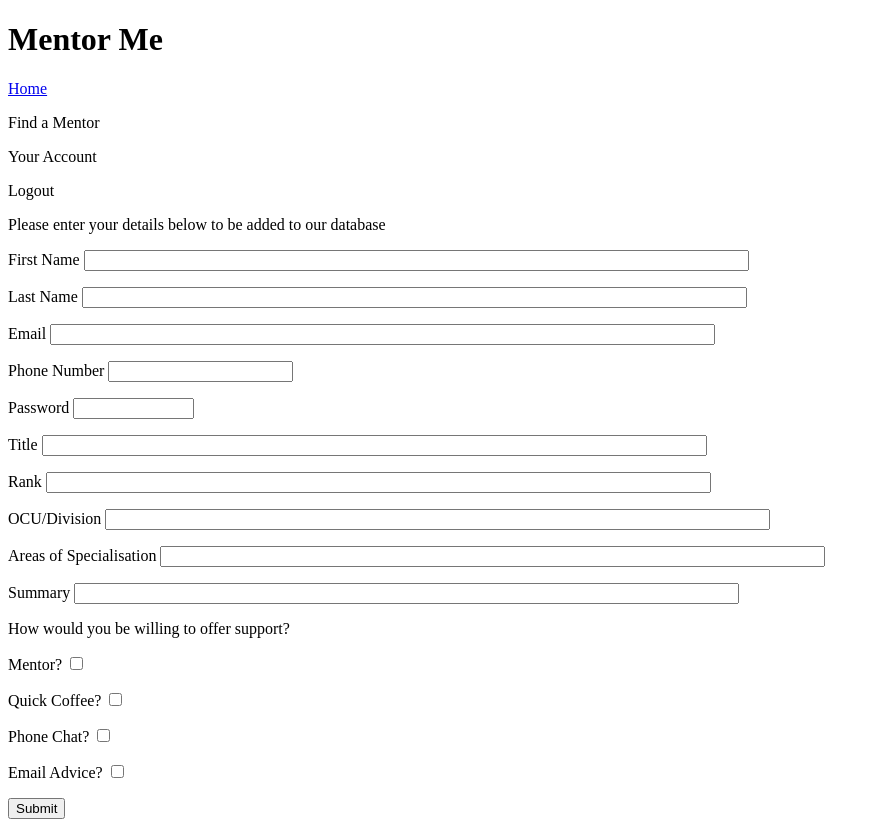
After one commit to AndreasThinks/MentorMe, a Flask app: page /add_user in a window 1280 px wide. The commit adds this page. Shown: the whole page, without its empty margins (0-880 px from the left). Run offline with Flask 2, Linux system fonts and the light colour scheme.

Commit message:
milestone 1 - barebones website, can add to database of mentors (bugs in listing mentors)

```diff
--- a/app/forms.py
+++ b/app/forms.py
@@ -1,3 +1,24 @@
 from flask.ext.wtf import Form
 from wtforms import TextField, BooleanField, PasswordField, IntegerField
 from wtforms.validators import Required, length
+
+class NewMentor(Form):
+    first_name = TextField('First Name', validators = [Required()])
+    last_name = TextField('Last Name', validators = [Required()])
+    email = TextField('Email', validators = [Required()])
+    phone_no = IntegerField('Phone Number')
+    password = PasswordField('Password', validators = [Required()])
+    title = TextField('Job Title', validators = [Required()])
+    rank = TextField('Rank', validators = [Required()])
+    ocu = TextField('OCU / Division', validators = [Required()])
+    specialisations = TextField('Specialisations', validators = [Required()])
+    cv = TextField('CV', validators = [Required()])
+    phone = IntegerField('Phone Chat')
+    mentor = BooleanField('Mentor')
+    coffee = BooleanField('Coffee')
+    phone_chat = BooleanField('Phone Chat')
+    email_chat = BooleanField('Email Chat')
+
+    def __init__(self, *args, **kwargs):
+        kwargs['csrf_enabled'] = False
+        super(NewMentor, self).__init__(*args, **kwargs)
--- /dev/null
+++ b/app/templates/add_user.html
@@ -0,0 +1,27 @@
+{% extends "base.html" %}
+{% block content %}
+Please enter your details below to be added to our database
+
+<form method="POST" name="LoginForm">
+    <p>First Name {{form.first_name(size=80)}}</p>
+    <p>Last Name {{form.last_name(size=80)}}</p>
+    <p>Email {{form.email(size=80)}}</p>
+    <p>Phone Number {{form.phone_no(size=80)}}</p>
+    <p>Password {{form.password(size=12)}}</p>
+    <p>Title {{form.title(size=80)}}</p>
+    <p>Rank {{form.rank(size=80)}}</p>
+    <p>OCU/Division {{form.ocu(size=80)}}</p>
+    <p>Areas of Specialisation {{form.specialisations(size=80)}}</p>
+    <p>Summary {{form.cv(size=80)}}</p>
+    <div id="how_to_help">
+        How would you be willing to offer support?
+    <p>Mentor? {{form.mentor()}}</p>
+    <p>Quick Coffee? {{form.coffee()}}</p>
+    <p>Phone Chat? {{form.phone_chat()}}</p>
+    <p>Email Advice? {{form.email_chat()}}</p>
+    </div>
+
+
+    <input type="submit" value="Submit">
+</form>
+{% endblock %}
--- /dev/null
+++ b/app/templates/base.html
@@ -0,0 +1,23 @@
+<!DOCTYPE html>
+<html>
+<head lang="en">
+    <meta charset="UTF-8">
+    <link rel="stylesheet" href="{{ url_for('static', filename='css/main.css') }}">
+    <title>Mentor Me</title>
+</head>
+<body>
+<div id="top_bar">
+    <div id="logo"><h1>Mentor Me</h1></div>
+    <div id="navigation">
+        <p><a href={{url_for('index')}}>Home</a></p>
+        <p>Find a Mentor</p>
+        <p>Your Account</p>
+        <p>Logout</p>
+    </div>
+</div>
+
+<div id="block_content">
+{% block content %}{% endblock %}
+</div>
+</body>
+</html>
--- a/app/views.py
+++ b/app/views.py
@@ -1,6 +1,7 @@
 from flask import render_template, session, redirect, request, flash, url_for, send_file
 from app import app, db
 from models import User
+from forms import NewMentor
 import datetime
 import flask_login
 import csv
@@ -12,10 +13,47 @@ login_manager.init_app(app)
 
 
 @login_manager.user_loader
-def load_user(userid):
-    return User.query.get(userid)
+def load_user(id_no):
+    return User.query.get(id_no)
 
 @app.route('/')
 @app.route('/index', methods=['GET', 'POST'])
 def index():
     return render_template("index.html")
+
+@app.route('/add_user', methods=['GET', 'POST'])
+def add_user():
+    form = NewMentor()
+    if form.validate_on_submit():
+        first_name = form.first_name.data
+        last_name = form.last_name.data
+        email = form.email.data
+        phone_no = form.phone_no.data
+        password = form.password.data
+        title = form.title.data
+        ocu = form.ocu.data
+        specialisations = form.specialisations.data
+        cv = form.cv.data
+        mentor = form.mentor.data
+        coffee = form.coffee.data
+        phone_chat = form.phone_chat.data
+        email_chat = form.email_chat.data
+        id_no = len(User.query.all()) + 1
+        user = User(password=password, first_name=first_name, last_name=last_name, email=email, phone_no=phone_no, title=title, ocu=ocu, specialisations=specialisations,
+                    cv=cv, mentor=mentor, coffee=coffee, phone_chat=phone_chat, email_chat=email_chat, id_no=id_no)
+        db.session.add(user)
+        db.session.commit()
+        print form.errors
+        return redirect('/index')
+    print form.errors
+    return render_template("add_user.html", form=form)
+
+@app.route('/list_users', methods=['GET'])
+def list_users():
+    users = User.query.all()
+    user_list = []
+    for user in users:
+        user_stats = [user.first_name, user.last_name, user.rank, user.role, user.coffee,
+                      user.mentor, user.phone_no, user.email_chat]
+        user_list.append(user_stats)
+    return render_template("list_users.html", user_list=user_list)
```
Also changed, not shown: app/models.py (+16 -1 lines), app/templates/index.html (+6 -9 lines), app/templates/list_users.html (added, +27 -0 lines).
